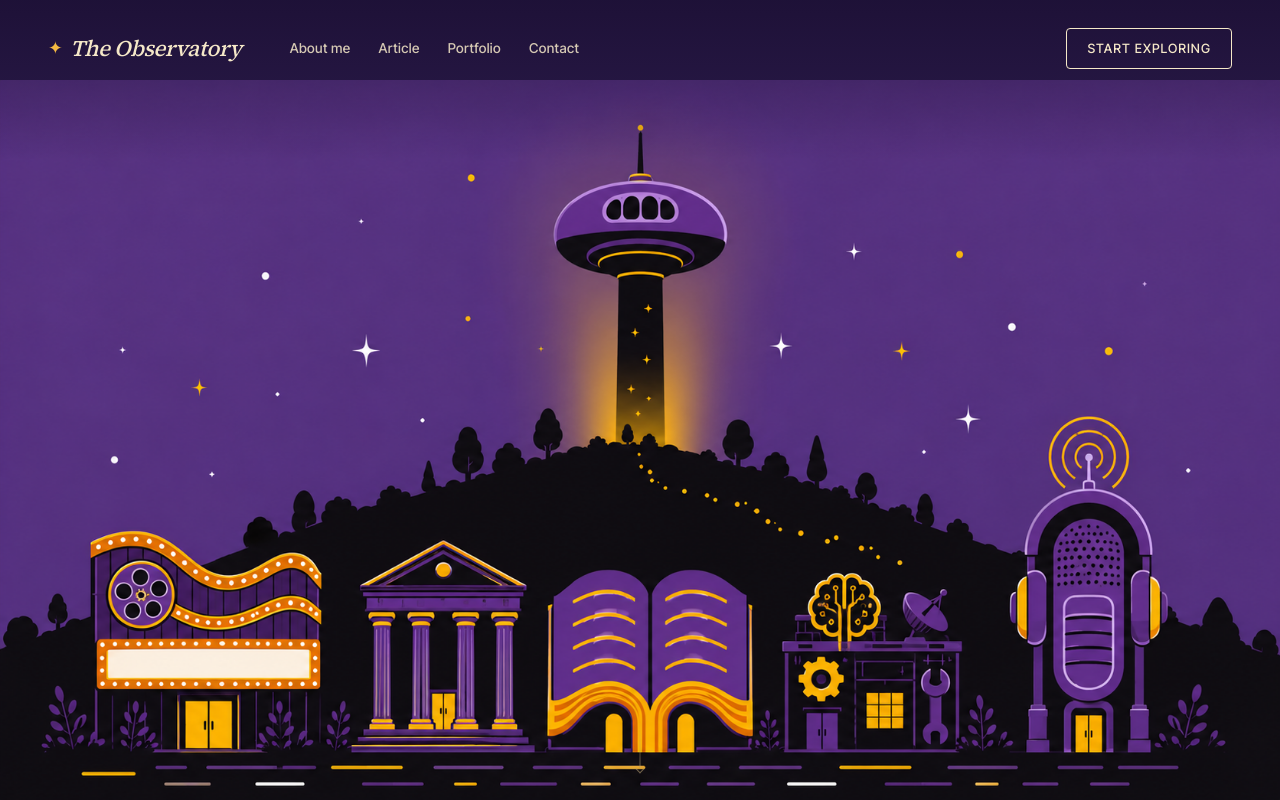
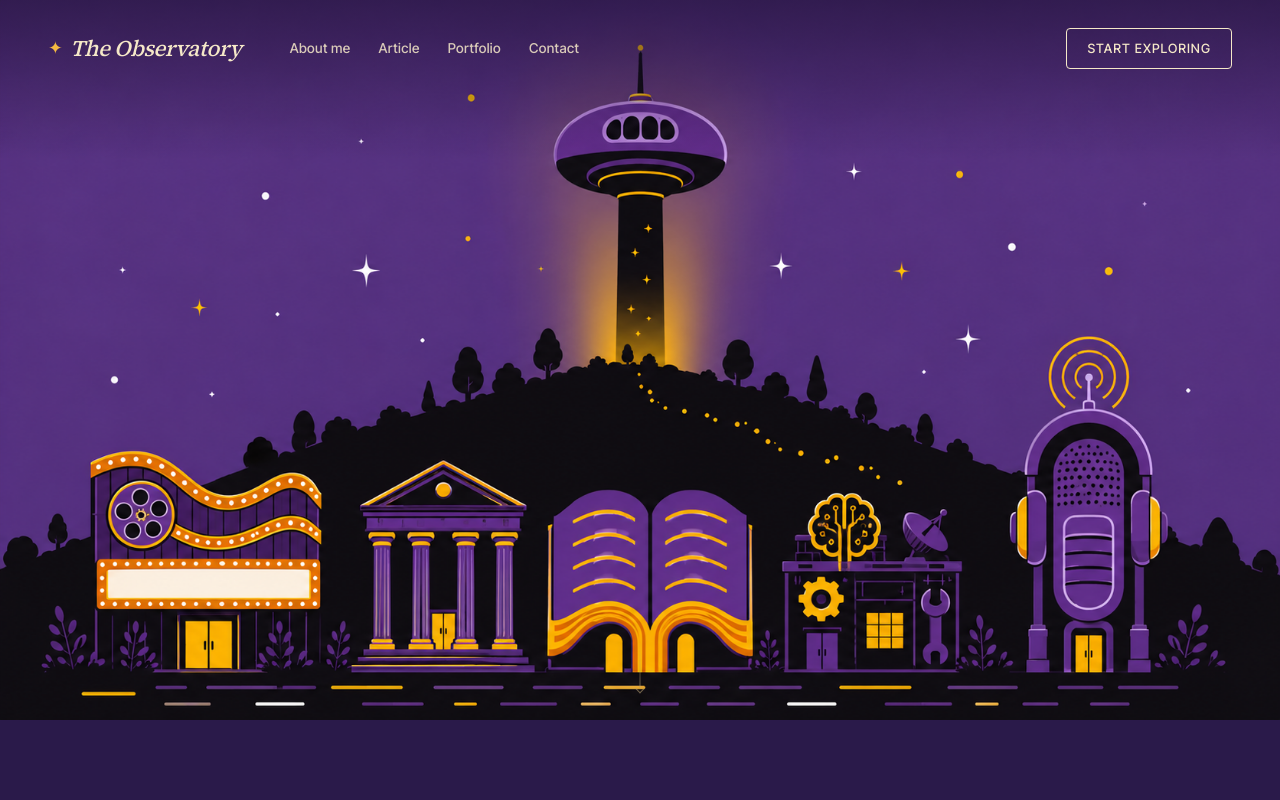
Before and after one commit to 50ph1el1n/the-observatory, a Next.js app: page / in a window 1280 px wide. Shown: the top 800 px of the page. Built offline with nearby package versions, Linux system fonts and the light colour scheme.

Commit message:
fix: full-bleed hero — image drives section height (no crop, no bars)

```diff
--- a/src/components/Hero.tsx
+++ b/src/components/Hero.tsx
@@ -9,25 +9,23 @@ const navItems = [
 
 export default function Hero() {
   return (
-    <section className="relative h-screen min-h-[680px] overflow-hidden bg-night">
+    <section className="relative w-full overflow-hidden bg-night">
       {/*
-        Hero image — object-contain guarantees the whole illustration
-        (including the antenna tip) is always visible. The page bg
-        (bg-night, #2a1a4a) matches the sky colour, so the empty area
-        above the image blends seamlessly into more "sky".
+        Full-bleed hero — image drives section height (no cropping, no bars).
+        Section width = 100% viewport; height = viewport_width × image_aspect.
       */}
       {/* eslint-disable-next-line @next/next/no-img-element */}
       <img
         src="/hero.png"
         alt="The Observatory cityscape"
-        className="absolute inset-0 h-full w-full object-contain object-bottom"
+        className="block w-full h-auto"
       />
 
       {/* Top fade for header readability */}
       <div className="pointer-events-none absolute inset-x-0 top-0 z-[1] h-40 bg-gradient-to-b from-[rgba(20,10,40,0.55)] to-transparent" />
 
       {/* Header */}
-      <header className="relative z-30 flex items-center justify-between px-12 py-7">
+      <header className="absolute inset-x-0 top-0 z-30 flex items-center justify-between px-12 py-7">
         <div className="flex items-center gap-12">
           <Link
             href="/"
```
